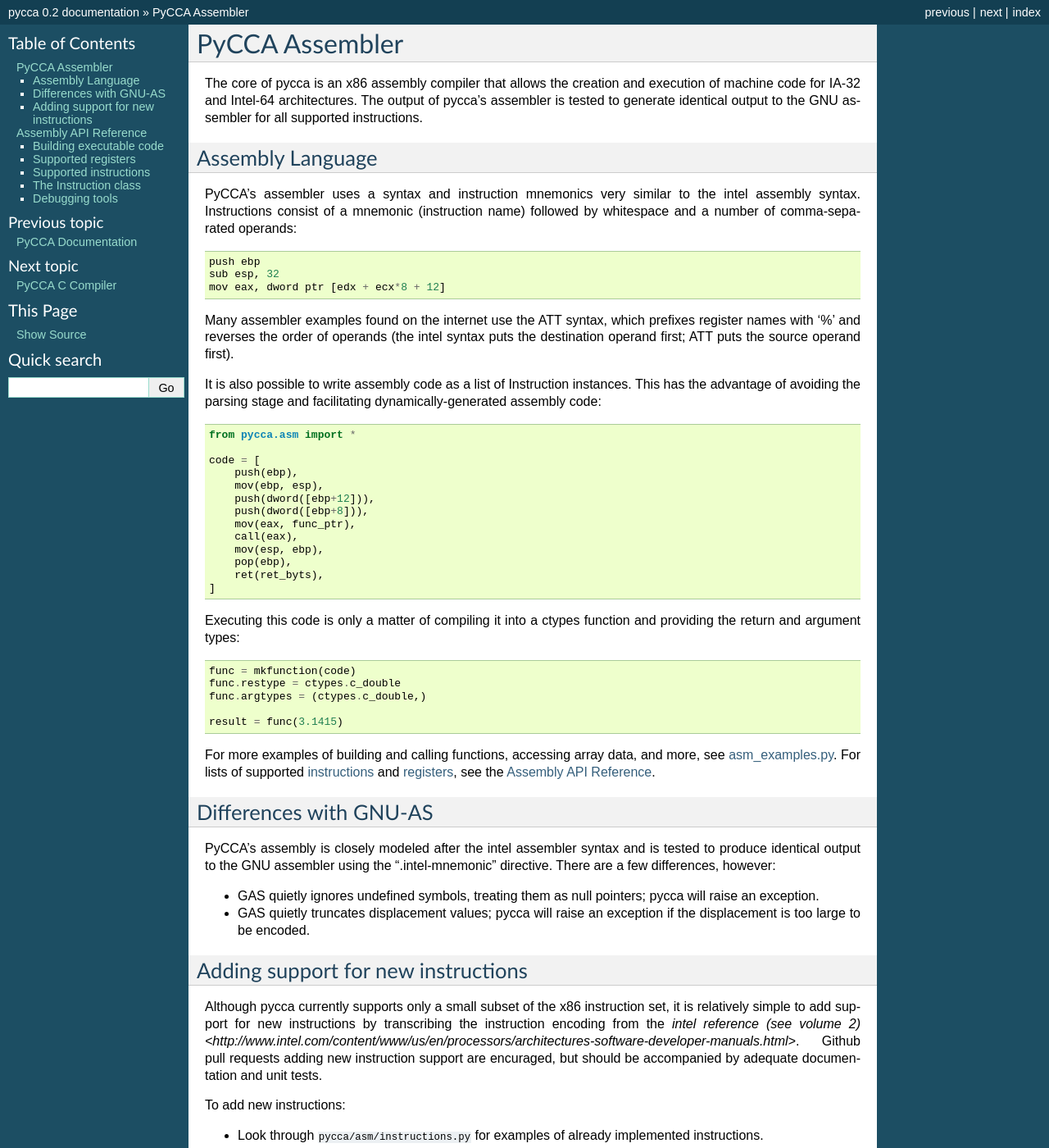
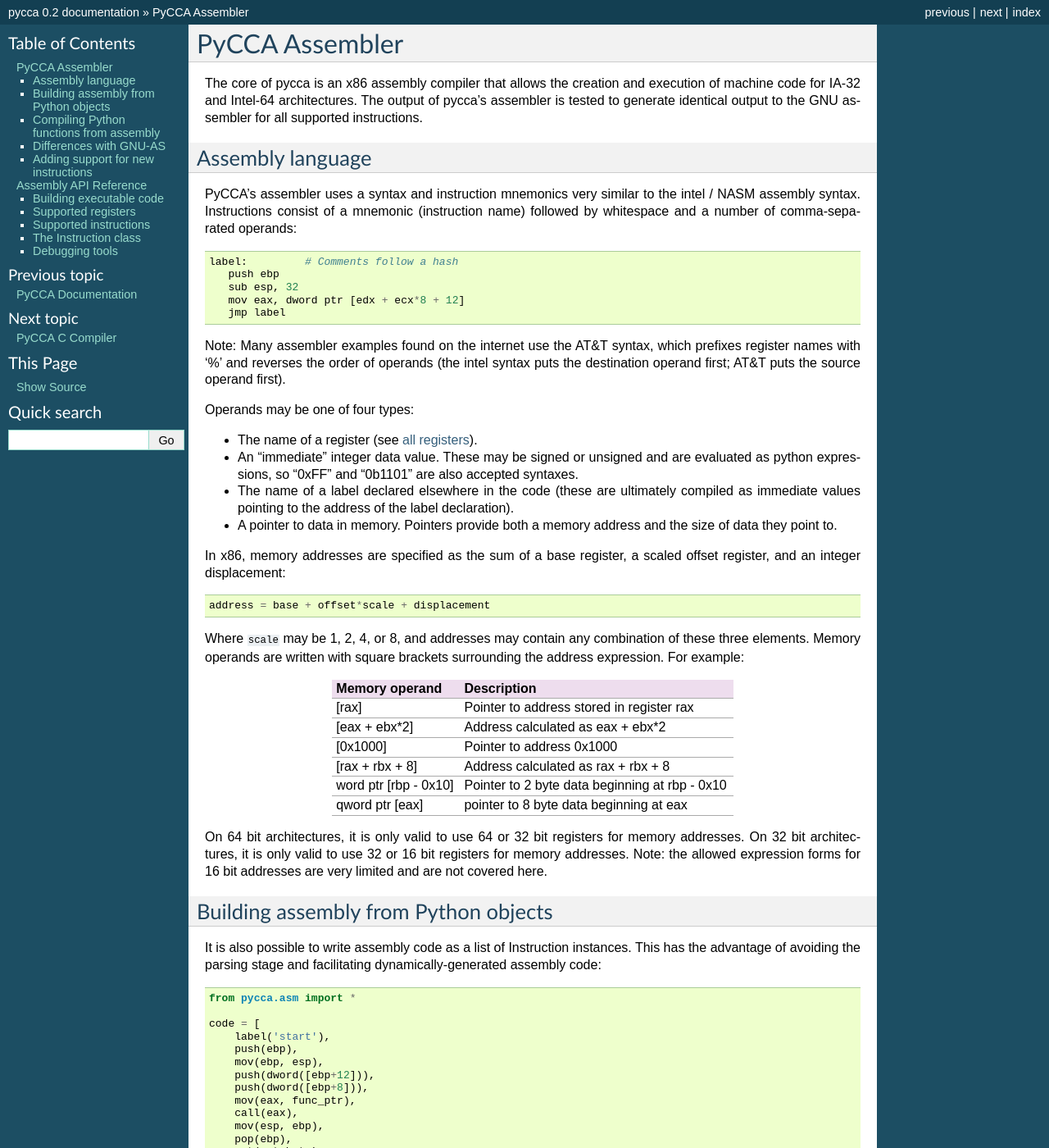
Before and after one commit to campagnola/pycca, a Sphinx documentation site: the page built from docs/asm.rst, in a window 1280 px wide and 1400 px high. Shown: the whole window at 82% size. Built offline with Sphinx 7.4.7, drawn with Linux system fonts in a browser that asks for light colours; some of the changed text lies outside the part shown.

Commit message:
Doc updates

```diff
--- a/docs/asm.rst
+++ b/docs/asm.rst
@@ -1,5 +1,5 @@
 PyCCA Assembler
-==============
+===============
 
 
 The core of pycca is an x86 assembly compiler that allows the creation and
@@ -8,20 +8,63 @@
 assembler for all supported instructions.
 
 
-Assembly Language
+Assembly language
 -----------------
 
 PyCCA's assembler uses a syntax and instruction mnemonics very similar to the
-intel assembly syntax. Instructions consist of a mnemonic (instruction name)
-followed by whitespace and a number of comma-separated operands::
+intel / NASM assembly syntax. Instructions consist of a mnemonic (instruction
+name) followed by whitespace and a number of comma-separated operands::
 
-    push ebp
-    sub esp, 32
-    mov eax, dword ptr [edx + ecx*8 + 12]
+    label:         # Comments follow a hash
+       push ebp
+       sub esp, 32
+       mov eax, dword ptr [edx + ecx*8 + 12]
+       jmp label
 
-Many assembler examples found on the internet use the ATT syntax, which
+Note: Many assembler examples found on the internet use the AT&T syntax, which
 prefixes register names with '%' and reverses the order of operands (the intel
-syntax puts the destination operand first; ATT puts the source operand first).
+syntax puts the destination operand first; AT&T puts the source operand first).
+
+Operands may be one of four types:
+
+* The name of a register (see :ref:`all registers <registers>`).
+* An "immediate" integer data value. These may be signed or unsigned and are
+  evaluated as python expressions, so "0xFF" and "0b1101" are also accepted
+  syntaxes.
+* The name of a label declared elsewhere in the code (these are ultimately
+  compiled as immediate values pointing to the address of the label
+  declaration).
+* A pointer to data in memory. Pointers provide both a memory address and
+  the size of data they point to.
+
+In x86, memory addresses are specified as the sum of a base register, a scaled
+offset register, and an integer displacement::
+
+    address = base + offset*scale + displacement
+
+Where ``scale`` may be 1, 2, 4, or 8, and addresses may contain any combination
+of these three elements. Memory operands are written with square brackets
+surrounding the address expression. For example:
+
+================================ ==============================================
+Memory operand                   Description
+================================ ==============================================
+[rax]                            Pointer to address stored in register rax
+[eax + ebx*2]                    Address calculated as eax + ebx*2
+[0x1000]                         Pointer to address 0x1000
+[rax + rbx + 8]                  Address calculated as rax + rbx + 8
+word ptr [rbp - 0x10]            Pointer to 2 byte data beginning at rbp - 0x10
+qword ptr [eax]                  pointer to 8 byte data beginning at eax
+================================ ==============================================
+
+On 64 bit architectures, it is only valid to use 64 or 32 bit registers for
+memory addresses. On 32 bit architectures, it is only valid to use 32 or 16 bit
+registers for memory addresses. Note: the allowed expression forms for 16 bit
+addresses are very limited and are not covered here.
+
+
+Building assembly from Python objects
+-------------------------------------
 
 It is also possible to write assembly code as a list of Instruction instances.
 This has the advantage of avoiding the parsing stage and facilitating
@@ -30,6 +73,7 @@
     from pycca.asm import *
 
     code = [
+        label('start'),
         push(ebp),
         mov(ebp, esp),
         push(dword([ebp+12])),
@@ -39,7 +83,20 @@
         mov(esp, ebp),
         pop(ebp),
         ret(ret_byts),
+        jmp('start'),
     ]
+
+Thanks to similarities in the NASM and Python syntaxes, there are only minor
+differences in this approach:
+
+* Instructions are classes and thus require parentheses to instantiate
+* Use pointer size functions like ``dword(address)`` instead of ``dword ptr``.
+* Labels are also objects and they are referenced by their string name
+  (see ``label`` and ``jmp`` lines above).
+
+
+Compiling Python functions from assembly
+----------------------------------------
 
 Executing this code is only a matter of compiling it into a ctypes function and
 providing the return and argument types::
@@ -54,6 +111,7 @@
 more, see `asm_examples.py <https://github.com/lcampagn/pycca/blob/master/asm_examples.py>`_.
 For lists of supported :ref:`instructions <instructions>` and
 :ref:`registers <registers>`, see the :ref:`asm_api_ref`.
+
 
 
 Differences with GNU-AS
@@ -115,6 +173,7 @@
 Note that advanced CPU extensions such as SSE2 and AVX are not yet supported.
 
 
+
 .. _asm_api_ref:
 
 Assembly API Reference
@@ -140,27 +199,55 @@
 All registers may be accessed as attributes of the ``pycca.asm`` or
 ``pycca.asm.register`` modules.
 
-+-------+---------------+--------------------------------+-----------------+
-|arch   |   32 / 64     |       64 only                  |     32/64       |
-+-------+----+----+-----+-----+------+------+------+-----+-----+-----+-----+
-|size   |8   |16  |32   |64   |8     |16    |32    |64   |80   |64   |128  |
-+-------+----+----+-----+-----+------+------+------+-----+-----+-----+-----+
-|       |al  |ax  |eax  |rax  |r8b   |r8w   |r8d   |r8   |st(0)|mm0  |xmm0 |
-+-------+----+----+-----+-----+------+------+------+-----+-----+-----+-----+
-|       |cl  |cx  |ecx  |rcx  |r9b   |r9w   |r9d   |r9   |st(0)|mm1  |xmm1 |
-+-------+----+----+-----+-----+------+------+------+-----+-----+-----+-----+
-|       |dl  |dx  |edx  |rdx  |r10b  |r10w  |r10d  |r10  |st(0)|mm2  |xmm2 |
-+-------+----+----+-----+-----+------+------+------+-----+-----+-----+-----+
-|       |bl  |bx  |ebx  |rbx  |r11b  |r11w  |r11d  |r11  |st(0)|mm3  |xmm3 |
-+-------+----+----+-----+-----+------+------+------+-----+-----+-----+-----+
-|       |ah  |sp  |esp  |rsp  |r12b  |r12w  |r12d  |r12  |st(0)|mm4  |xmm4 |
-+-------+----+----+-----+-----+------+------+------+-----+-----+-----+-----+
-|       |ch  |bp  |ebp  |rbp  |r13b  |r13w  |r13d  |r13  |st(0)|mm5  |xmm5 |
-+-------+----+----+-----+-----+------+------+------+-----+-----+-----+-----+
-|       |dh  |si  |esi  |rsi  |r14b  |r14w  |r14d  |r14  |st(0)|mm6  |xmm6 |
-+-------+----+----+-----+-----+------+------+------+-----+-----+-----+-----+
-|       |bh  |di  |edi  |rdi  |r15b  |r15w  |r15d  |r15  |st(0)|mm7  |xmm7 |
-+-------+----+----+-----+-----+------+------+------+-----+-----+-----+-----+
+General purpose registers:
+
++-------+---------------+--------------------------------+
+|arch   |   32 / 64     |       64 only                  |
++-------+----+----+-----+-----+------+------+------+-----+
+|size   |8   |16  |32   |64   |8     |16    |32    |64   |
++-------+----+----+-----+-----+------+------+------+-----+
+|       |al  |ax  |eax  |rax  |r8b   |r8w   |r8d   |r8   |
++-------+----+----+-----+-----+------+------+------+-----+
+|       |cl  |cx  |ecx  |rcx  |r9b   |r9w   |r9d   |r9   |
++-------+----+----+-----+-----+------+------+------+-----+
+|       |dl  |dx  |edx  |rdx  |r10b  |r10w  |r10d  |r10  |
++-------+----+----+-----+-----+------+------+------+-----+
+|       |bl  |bx  |ebx  |rbx  |r11b  |r11w  |r11d  |r11  |
++-------+----+----+-----+-----+------+------+------+-----+
+|       |ah  |sp  |esp  |rsp  |r12b  |r12w  |r12d  |r12  |
++-------+----+----+-----+-----+------+------+------+-----+
+|       |ch  |bp  |ebp  |rbp  |r13b  |r13w  |r13d  |r13  |
++-------+----+----+-----+-----+------+------+------+-----+
+|       |dh  |si  |esi  |rsi  |r14b  |r14w  |r14d  |r14  |
++-------+----+----+-----+-----+------+------+------+-----+
+|       |bh  |di  |edi  |rdi  |r15b  |r15w  |r15d  |r15  |
++-------+----+----+-----+-----+------+------+------+-----+
+
+
+Floating-point registers:
+
++-------+-----------------+
+|arch   |     32 / 64     |
++-------+-----+-----+-----+
+|size   |80   |64   |128  |
++-------+-----+-----+-----+
+|       |st(0)|mm0  |xmm0 |
++-------+-----+-----+-----+
+|       |st(1)|mm1  |xmm1 |
++-------+-----+-----+-----+
+|       |st(2)|mm2  |xmm2 |
++-------+-----+-----+-----+
+|       |st(3)|mm3  |xmm3 |
++-------+-----+-----+-----+
+|       |st(4)|mm4  |xmm4 |
++-------+-----+-----+-----+
+|       |st(5)|mm5  |xmm5 |
++-------+-----+-----+-----+
+|       |st(6)|mm6  |xmm6 |
++-------+-----+-----+-----+
+|       |st(7)|mm7  |xmm7 |
++-------+-----+-----+-----+
+
 
 .. automodule:: pycca.asm.register
     :members:
@@ -170,6 +257,41 @@
 
 Supported instructions
 ----------------------
+
+All instructions currently supported by pycca are listed below. Most
+instructions accept a variety of operand types which are listed in a table
+for each instruction:
+
+============ =========================
+Operand code Operand type
+============ =========================
+r            general purpose register
+r/m          register or memory
+imm          immediate value
+st(i)        x87 ST register
+xmmI         xmm register
+============ =========================
+
+Operand codes are followed by one or more values indicating the allowed size(s)
+for the operand. For example, the ``push`` instruction gives the following
+table:
+
+=============== ====== ====== ======================================
+src             32-bit 64-bit description
+=============== ====== ====== ======================================
+r/m8             X      X     Push src onto stack
+r/m16            X      X
+r/m32            X
+r/m64                   X
+imm8/32          X      X
+=============== ====== ====== ======================================
+
+This table indicates that ``push`` accepts one operand ``src`` that may be
+a general purpose register, a memory address, or an immediate value. The
+allowed operand sizes depend on the target architecture (for this instruction,
+64 bit memory/register operands are not allowed on 32 bit architectures and
+vice-versa).
+
 
 .. automodule:: pycca.asm.instructions
     :members:
--- a/docs/cc.rst
+++ b/docs/cc.rst
@@ -1,5 +1,5 @@
 PyCCA C Compiler
-===============
+================
 
 PyCCA's C compiler is currently in very early development. See
 ``cc_examples.py`` for examples of what is currently working (for some
--- a/docs/index.rst
+++ b/docs/index.rst
@@ -4,7 +4,7 @@
    contain the root `toctree` directive.
 
 PyCCA Documentation
-==================
+===================
 
 PyCCA provides compilers for C and x86 assembly that allow optimized routines
 to be compiled and executed at runtime with no external dependencies.
```
Also changed, not shown: 1 other file.
